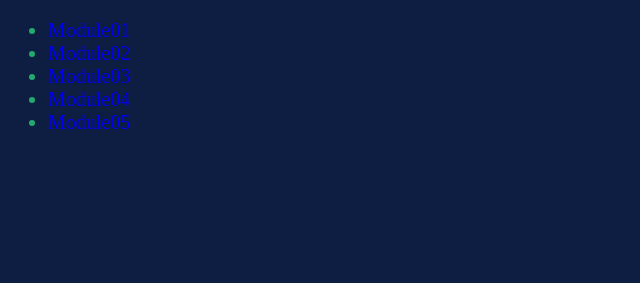
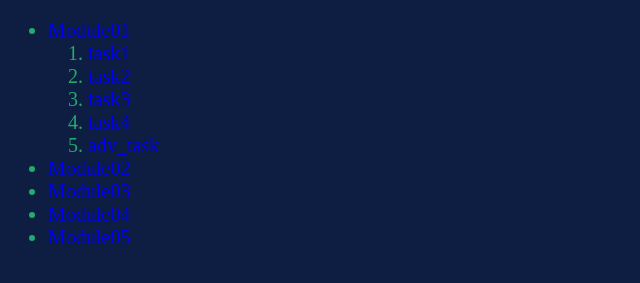
Before and after one commit to ogabura/goit-fe-course, a plain HTML site: page index.html in a window 1280 px wide. Shown: the part 61-344 px from the top of the page, without its empty margins (0-640 px from the left). Drawn offline with Linux system fonts and the light colour scheme.

Commit message:
added taskc of module1

```diff
--- a/index.html
+++ b/index.html
@@ -12,6 +12,13 @@
     <nav>
         <ul>
             <li><a href="html-css/module-1/index.html" title="Module01">Module01</a></li>
+            <ol>
+                <li><a href="module-1/task1.html">task1</a></li>
+                <li><a href="module-1/task2.html">task2</a></li>
+                <li><a href="module-1/task3.html">task3</a></li>
+                <li><a href="module-1/task4.html">task4</a></li>
+                <li><a href="module-1/adv_task.html">adv_task</a></li>
+            </ol>
             <li><a href="html-css/module-2/index.html" title="Module02">Module02</a></li>
             <li><a href="html-css/module-3/index.html" title="Module03">Module03</a></li>
             <li><a href="html-css/module-4/index.html" title="Module04">Module04</a></li>
```
